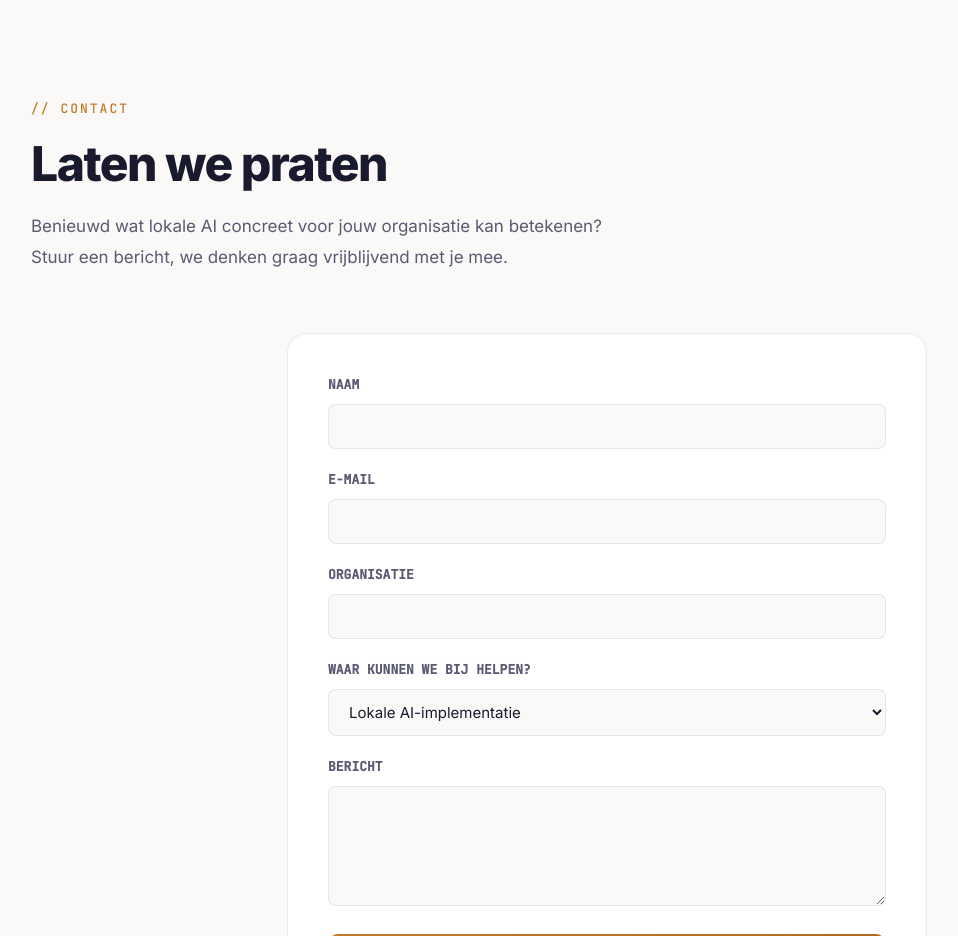
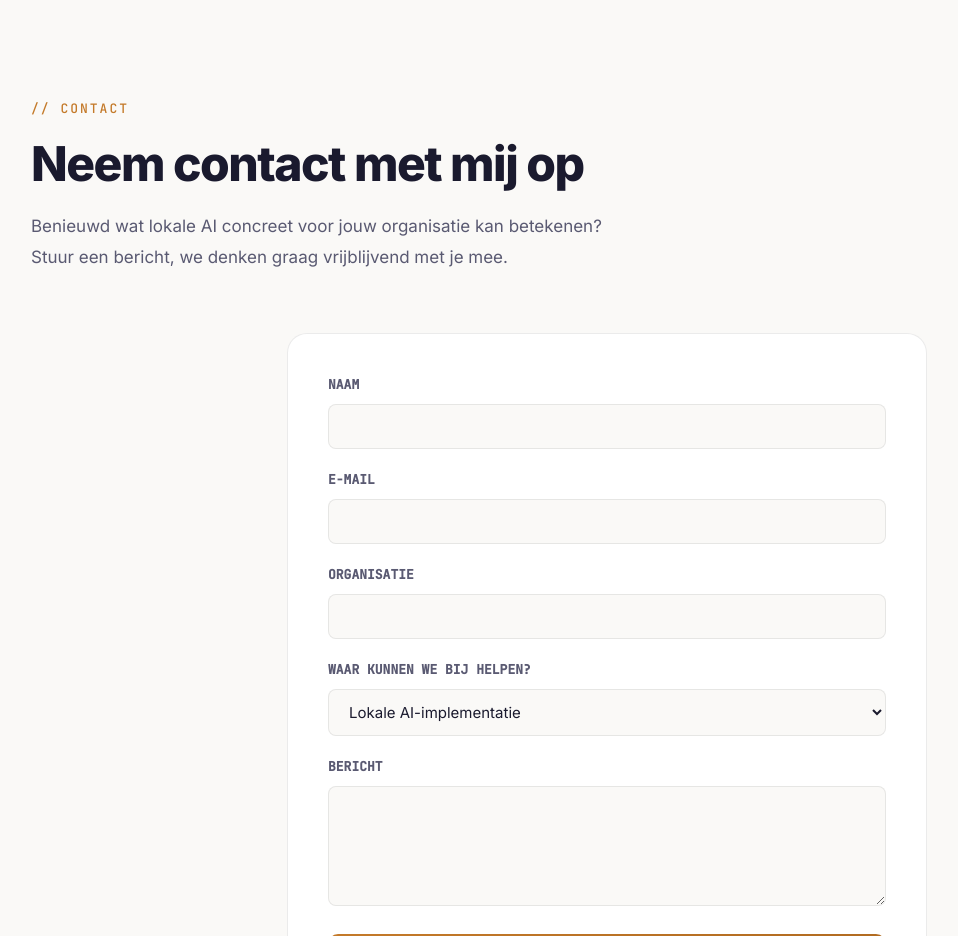
Before and after one commit to rwijnhov/propratio, a plain HTML site: page index.html in a window 1280 px wide. Shown: the part 5540-6476 px from the top of the page, without its empty margins (33-991 px from the left). Drawn offline with Linux system fonts and the light colour scheme.

Commit message:
Update index.html

```diff
--- a/index.html
+++ b/index.html
@@ -1328,7 +1328,7 @@
     <div class="container">
         <div class="fade-in">
             <p class="section-label">// Contact</p>
-            <h2 data-nl="Laten we praten" data-en="Let's talk">Laten we praten</h2>
+            <h2 data-nl="Neem contact met mij op" data-en="Let's talk">Neem contact met mij op</h2>
             <p class="section-desc" data-nl="Benieuwd wat lokale AI concreet voor jouw organisatie kan betekenen? Stuur een bericht, we denken graag vrijblijvend met je mee." data-en="Curious what local AI can concretely mean for your organisation? Send us a message — we're happy to think along with you, no strings attached.">
                 Benieuwd wat lokale AI concreet voor jouw organisatie kan betekenen? Stuur een bericht, we denken graag vrijblijvend met je mee.
             </p>
```
